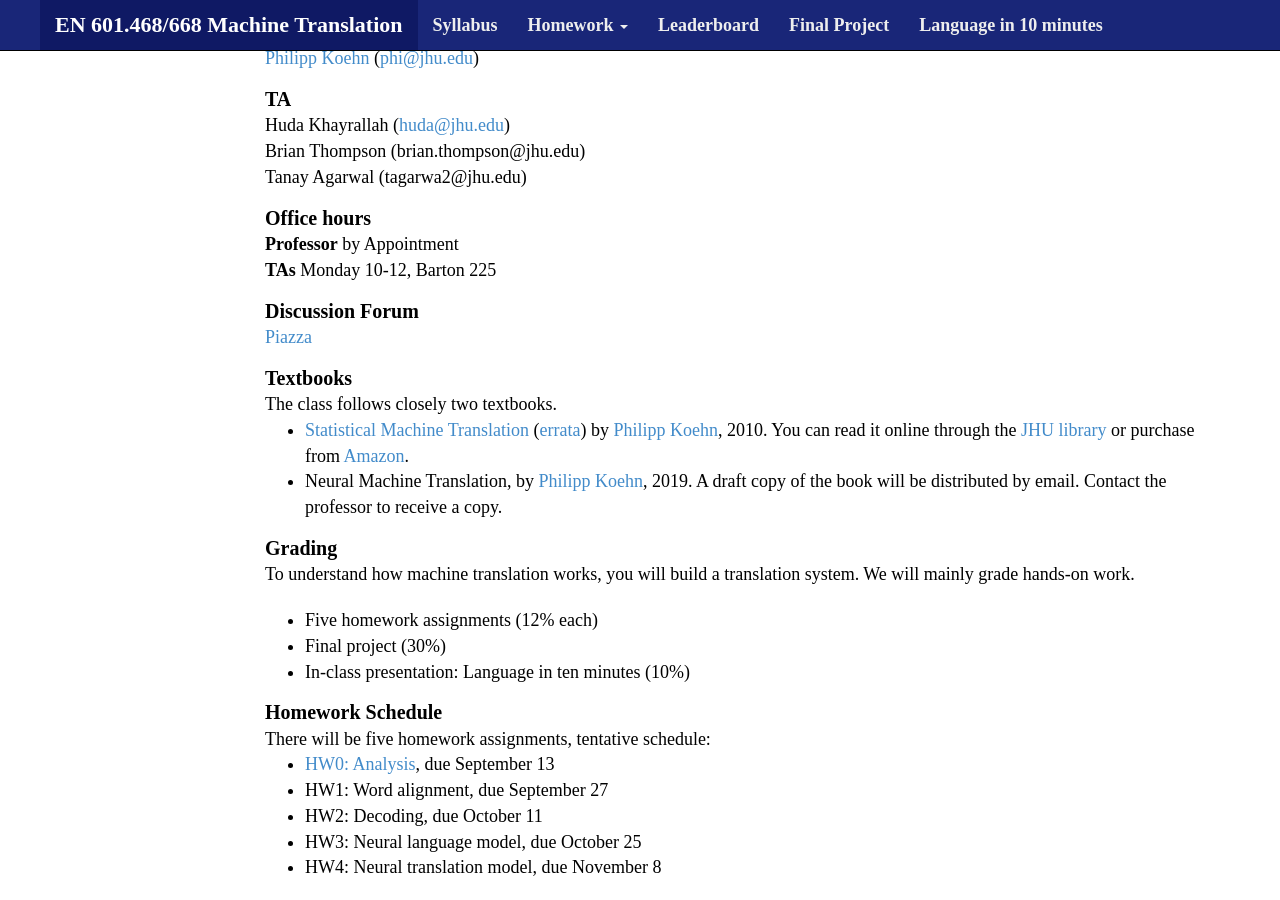
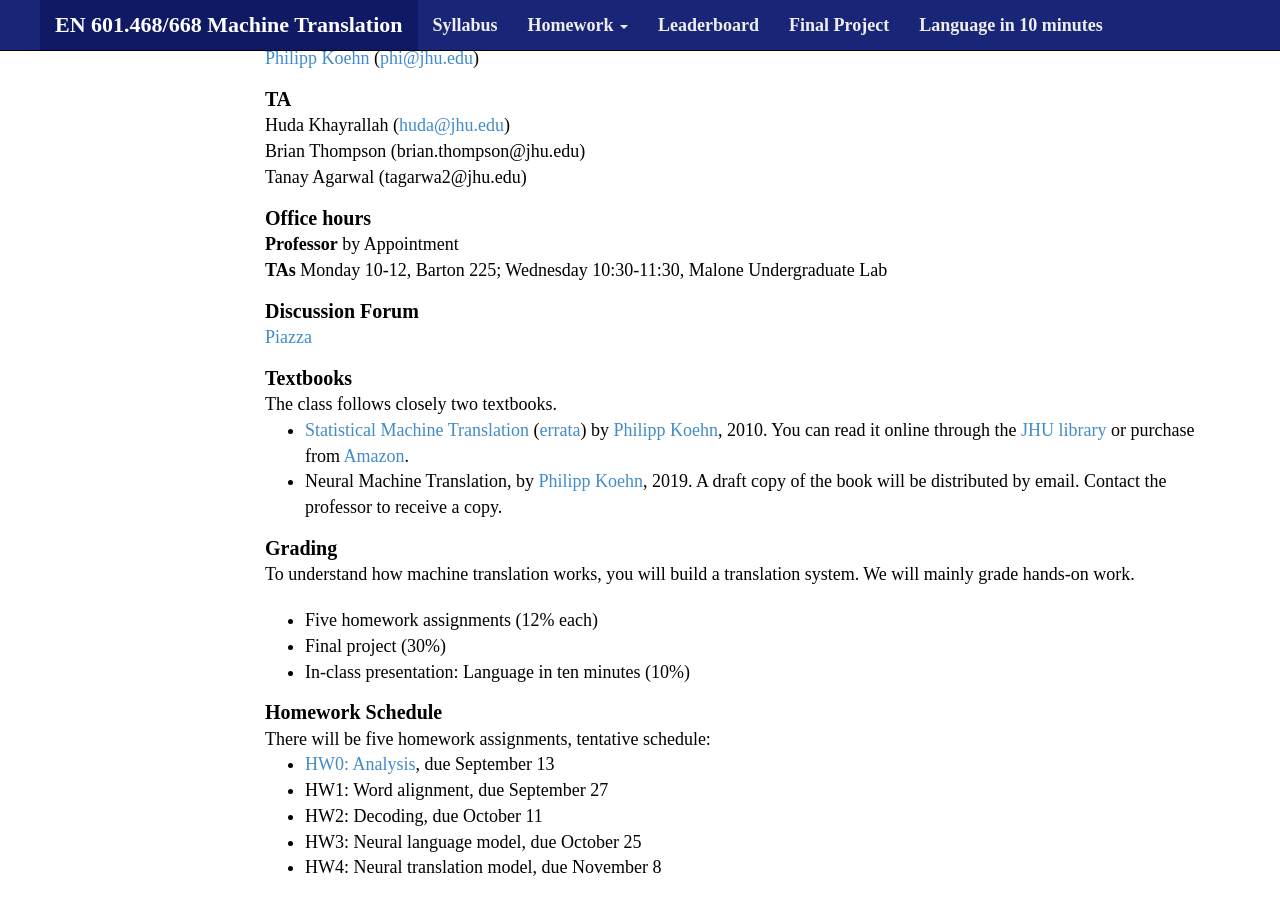
Before and after one commit to mt-class/jhu, a Jekyll site: the page built from index.md, in a window 1280 px wide and 900 px high, scrolled down 384 px. Built offline with Jekyll 4.4.1, drawn with Linux system fonts in a browser that asks for light colours; nearby versions of some CDN libraries; some web fonts are replaced.

Commit message:
Update index.md

```diff
--- a/index.md
+++ b/index.md
@@ -37,7 +37,7 @@ TA
 
 Office hours
 : **Professor** by Appointment
-: **TAs** Monday 10-12, Barton 225
+: **TAs** Monday 10-12, Barton 225; Wednesday 10:30-11:30, Malone Undergraduate Lab
 
 Discussion Forum
 : [Piazza](http://piazza.com/jhu/fall2018/en601468/home)
```
